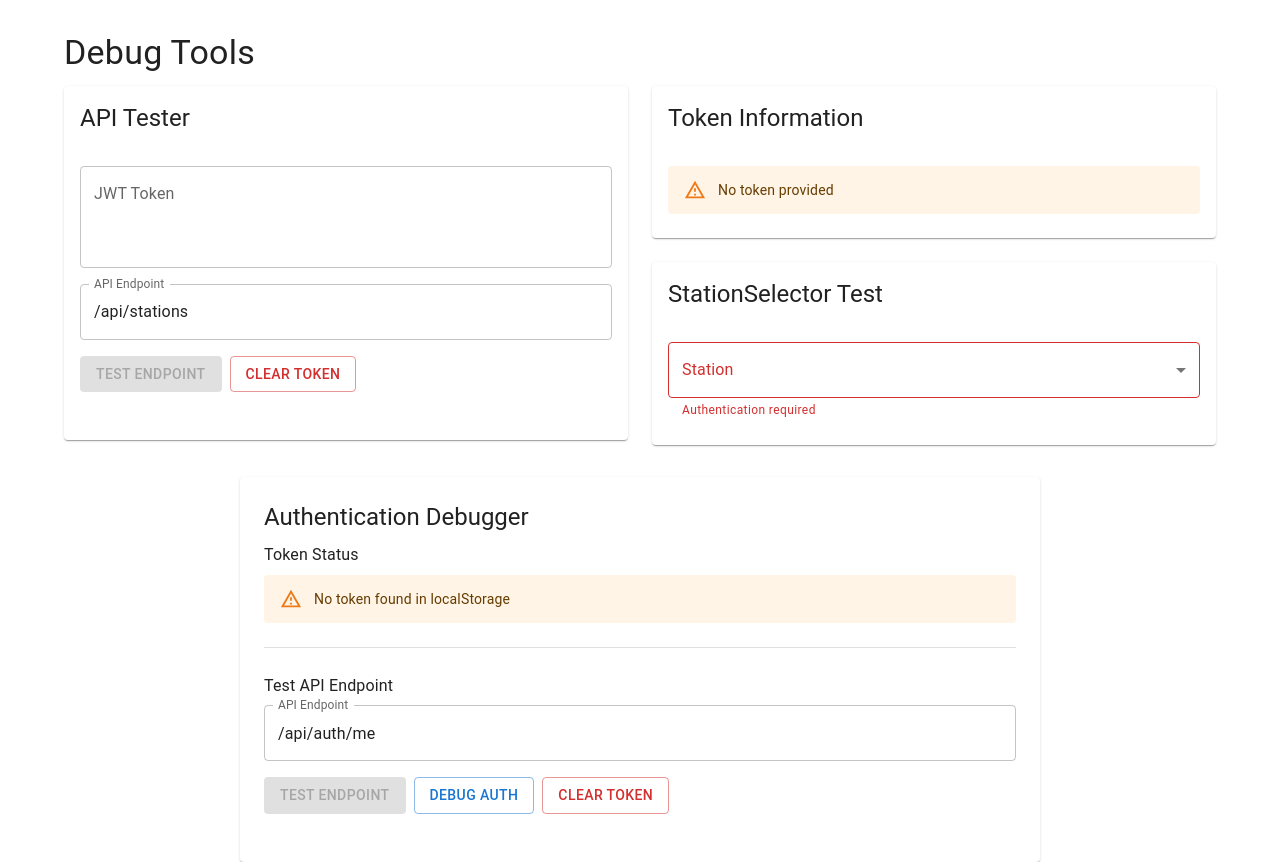
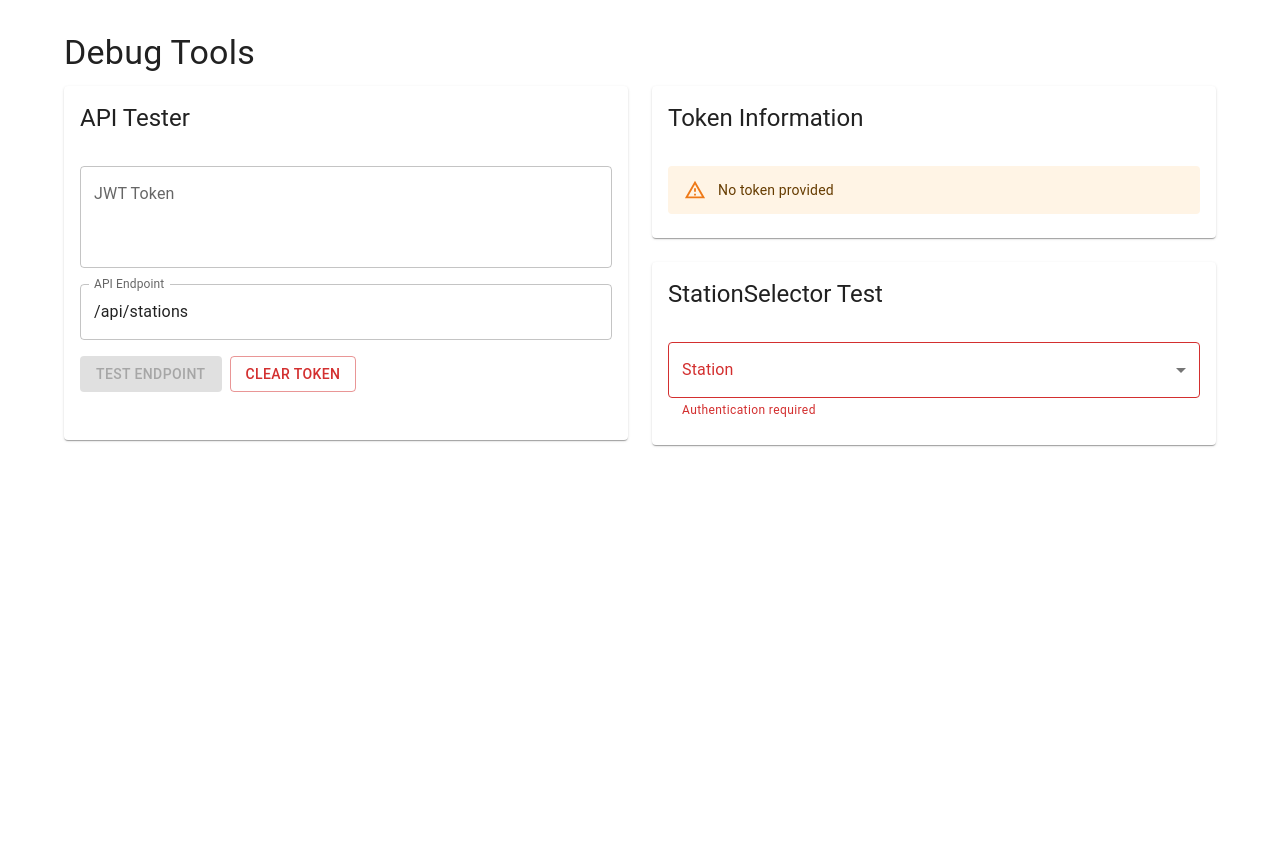
Before and after one commit to iamramakanthreddyk/fuelsync-hub, a Next.js app in the folder frontend/: page /debug in a window 1280 px wide. After the commit the page ends 800 px from the top, so only its background shows below. Built offline with nearby package versions, Linux system fonts and the light colour scheme.

Commit message:
Remove unused AuthDebugger and JS helper

```diff
--- a/frontend/src/componentsdebug/AuthDebugger.jsx
+++ /dev/null
@@ -1,146 +0,0 @@
-// frontend/src/componentsdebug/AuthDebugger.jsx
-import React, { useState, useEffect } from 'react';
-import { Box, Typography, Paper, Button, TextField, Divider, Alert } from '@mui/material';
-import { getToken, parseToken, isTokenExpired, debugAuth } from '../utils/authHelper';
-
-const AuthDebugger = () => {
-  const [token, setToken] = useState('');
-  const [parsedToken, setParsedToken] = useState(null);
-  const [apiResponse, setApiResponse] = useState(null);
-  const [apiError, setApiError] = useState(null);
-  const [endpoint, setEndpoint] = useState('/api/auth/me');
-
-  useEffect(() => {
-    const storedToken = getToken();
-    if (storedToken) {
-      setToken(storedToken);
-      setParsedToken(parseToken(storedToken));
-    }
-  }, []);
-
-  const handleTestEndpoint = async () => {
-    try {
-      setApiResponse(null);
-      setApiError(null);
-
-      const storedToken = getToken();
-      if (!storedToken) {
-        setApiError('No token found in localStorage');
-        return;
-      }
-
-      const response = await fetch(endpoint, {
-        headers: {
-          'Authorization': `Bearer ${storedToken}`
-        }
-      });
-
-      const data = await response.json();
-      setApiResponse(data);
-
-      if (!response.ok) {
-        setApiError(`Error ${response.status}: ${response.statusText}`);
-      }
-    } catch (error) {
-      console.error('API test error:', error);
-      setApiError(`Error: ${error.message}`);
-    }
-  };
-
-  const handleDebugAuth = () => {
-    debugAuth();
-  };
-
-  const handleClearToken = () => {
-    localStorage.removeItem('token');
-    setToken('');
-    setParsedToken(null);
-    setApiResponse(null);
-    setApiError(null);
-  };
-
-  const isExpired = isTokenExpired();
-
-  return (
-    <Paper sx={{ p: 3, maxWidth: 800, mx: 'auto', mt: 4 }}>
-      <Typography variant="h5" gutterBottom>Authentication Debugger</Typography>
-
-      <Box sx={{ mb: 3 }}>
-        <Typography variant="subtitle1" gutterBottom>Token Status</Typography>
-        {token ? (
-          <>
-            <Alert severity={isExpired ? "error" : "success"} sx={{ mb: 2 }}>
-              Token is {isExpired ? "expired" : "valid"}
-            </Alert>
-            <Typography variant="body2" sx={{ wordBreak: 'break-all', mb: 1 }}>
-              <strong>Token:</strong> {token}
-            </Typography>
-          </>
-        ) : (
-          <Alert severity="warning">No token found in localStorage</Alert>
-        )}
-      </Box>
-
-      {parsedToken && (
-        <Box sx={{ mb: 3 }}>
-          <Typography variant="subtitle1" gutterBottom>Token Payload</Typography>
-          <pre style={{ background: '#f5f5f5', padding: 10, borderRadius: 4, overflow: 'auto' }}>
-            {JSON.stringify(parsedToken, null, 2)}
-          </pre>
-        </Box>
-      )}
-
-      <Divider sx={{ my: 3 }} />
-
-      <Box sx={{ mb: 3 }}>
-        <Typography variant="subtitle1" gutterBottom>Test API Endpoint</Typography>
-        <TextField
-          fullWidth
-          label="API Endpoint"
-          value={endpoint}
-          onChange={(e) => setEndpoint(e.target.value)}
-          sx={{ mb: 2 }}
-        />
-        <Button
-          variant="contained"
-          onClick={handleTestEndpoint}
-          disabled={!token}
-          sx={{ mr: 1 }}
-        >
-          Test Endpoint
-        </Button>
-        <Button
-          variant="outlined"
-          onClick={handleDebugAuth}
-          sx={{ mr: 1 }}
-        >
-          Debug Auth
-        </Button>
-        <Button
-          variant="outlined"
-          color="error"
-          onClick={handleClearToken}
-        >
-          Clear Token
-        </Button>
-      </Box>
-
-      {apiResponse && (
-        <Box sx={{ mb: 3 }}>
-          <Typography variant="subtitle1" gutterBottom>API Response</Typography>
-          <pre style={{ background: '#f5f5f5', padding: 10, borderRadius: 4, overflow: 'auto' }}>
-            {JSON.stringify(apiResponse, null, 2)}
-          </pre>
-        </Box>
-      )}
-
-      {apiError && (
-        <Alert severity="error" sx={{ mb: 3 }}>
-          {apiError}
-        </Alert>
-      )}
-    </Paper>
-  );
-};
-
-export default AuthDebugger;
--- a/frontend/src/pages/debug.tsx
+++ b/frontend/src/pages/debug.tsx
@@ -18,14 +18,6 @@ import {
   ListItemText
 } from '@mui/material';
 import StationSelector from '../components/common/StationSelector';
-
-// Import the AuthDebugger component if it exists
-let AuthDebugger;
-try {
-  AuthDebugger = require('../componentsdebug/AuthDebugger').default;
-} catch (error) {
-  console.error('AuthDebugger component not found:', error);
-}
 
 const DebugPage = () => {
   const [token, setToken] = useState('');
@@ -220,11 +212,6 @@ const DebugPage = () => {
         </Grid>
       </Grid>
 
-      {AuthDebugger && (
-        <Box sx={{ mt: 3 }}>
-          <AuthDebugger />
-        </Box>
-      )}
     </Container>
   );
 };
--- a/frontend/src/utils/authHelper.js
+++ /dev/null
@@ -1,164 +0,0 @@
-// frontend/src/utils/authHelper.js
-
-/**
- * Helper functions for authentication
- */
-
-/**
- * Store authentication token
- * @param {string} token - JWT token
- */
-export const storeToken = (token) => {
-  if (!token) {
-    console.error('No token provided to storeToken');
-    return;
-  }
-
-  // Remove 'Bearer ' prefix if present
-  const cleanToken = token.startsWith('Bearer ') ? token.substring(7) : token;
-
-  try {
-    localStorage.setItem('token', cleanToken);
-    console.log('Token stored successfully');
-  } catch (error) {
-    console.error('Error storing token:', error);
-  }
-};
-
-/**
- * Get authentication token
- * @returns {string|null} JWT token or null if not found
- */
-export const getToken = () => {
-  try {
-    const token = localStorage.getItem('token');
-    if (!token) {
-      console.warn('No token found in localStorage');
-    }
-    return token;
-  } catch (error) {
-    console.error('Error getting token:', error);
-    return null;
-  }
-};
-
-/**
- * Remove authentication token (logout)
- */
-export const removeToken = () => {
-  try {
-    localStorage.removeItem('token');
-    console.log('Token removed successfully');
-  } catch (error) {
-    console.error('Error removing token:', error);
-  }
-};
-
-/**
- * Check if user is authenticated
- * @returns {boolean} True if authenticated, false otherwise
- */
-export const isAuthenticated = () => {
-  const token = getToken();
-  return !!token;
-};
-
-/**
- * Parse JWT token
- * @param {string} token - JWT token
- * @returns {object|null} Parsed token payload or null if invalid
- */
-export const parseToken = (token) => {
-  if (!token) {
-    console.warn('No token provided to parseToken');
-    return null;
-  }
-
-  try {
-    const parts = token.split('.');
-    if (parts.length !== 3) {
-      console.error('Invalid token format: not a valid JWT');
-      return null;
-    }
-
-    const base64Url = parts[1];
-    const base64 = base64Url.replace(/-/g, '+').replace(/_/g, '/');
-
-    try {
-      const jsonPayload = decodeURIComponent(
-        atob(base64)
-          .split('')
-          .map((c) => '%' + ('00' + c.charCodeAt(0).toString(16)).slice(-2))
-          .join('')
-      );
-
-      return JSON.parse(jsonPayload);
-    } catch (e) {
-      console.error('Error decoding token payload:', e);
-      return null;
-    }
-  } catch (error) {
-    console.error('Error parsing token:', error);
-    return null;
-  }
-};
-
-/**
- * Get user role from token
- * @returns {string|null} User role or null if not authenticated
- */
-export const getUserRole = () => {
-  const token = getToken();
-  if (!token) return null;
-
-  const payload = parseToken(token);
-  return payload?.role || null;
-};
-
-/**
- * Check if token is expired
- * @returns {boolean} True if token is expired, false otherwise
- */
-export const isTokenExpired = () => {
-  const token = getToken();
-  if (!token) return true;
-
-  const payload = parseToken(token);
-  if (!payload || !payload.exp) return true;
-
-  const expirationTime = payload.exp * 1000; // Convert to milliseconds
-  return Date.now() >= expirationTime;
-};
-
-/**
- * Create Authorization header
- * @returns {object} Headers object with Authorization header
- */
-export const authHeader = () => {
-  const token = getToken();
-  if (!token) return {};
-
-  return { Authorization: `Bearer ${token}` };
-};
-
-/**
- * Debug authentication
- * Logs authentication information to console
- */
-export const debugAuth = () => {
-  const token = getToken();
-  console.log('Token exists:', !!token);
-
-  if (token) {
-    console.log('Token:', token);
-
-    const payload = parseToken(token);
-    console.log('Token payload:', payload);
-
-    const expired = isTokenExpired();
-    console.log('Token expired:', expired);
-
-    const role = getUserRole();
-    console.log('User role:', role);
-  }
-};
```
